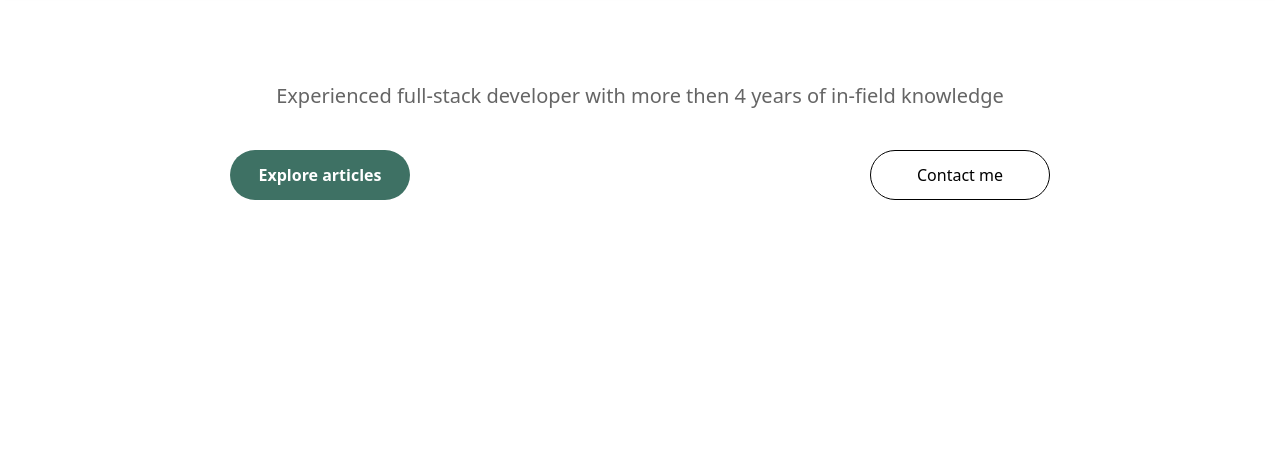
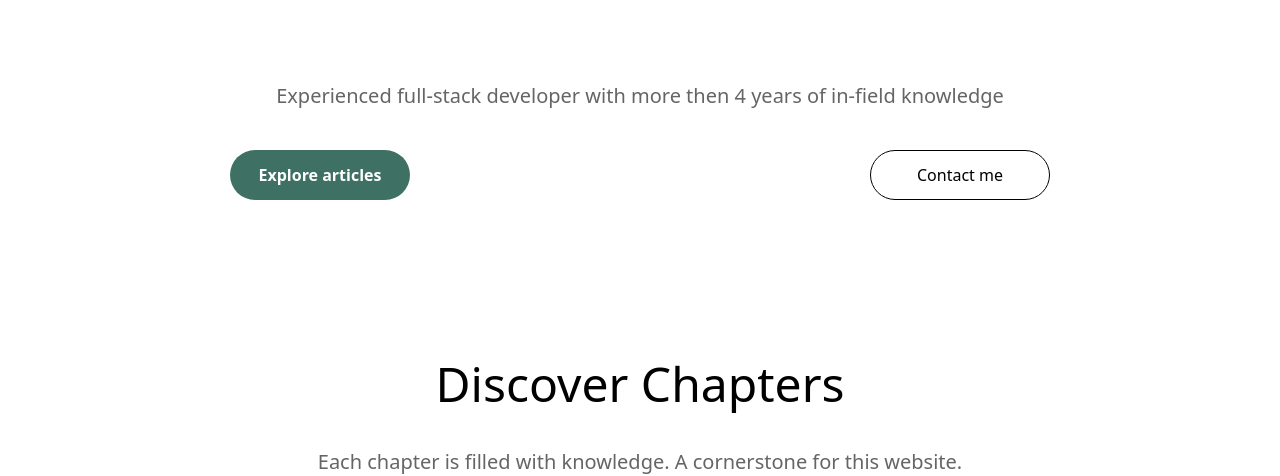
Before and after one commit to luc654/fdd_website, a website built with Vite: page index.html in a window 1280 px wide. Shown: the part 794-1270 px from the top of the page. Before the commit the page ends 994 px from the top, so only its background shows below. Built offline with nearby package versions, Linux system fonts and the light colour scheme.

Commit message:
Feat: Discover chapters Text

```diff
--- a/index.html
+++ b/index.html
@@ -48,6 +48,20 @@
     </div>
   </div>
 
+
+  <!-- Discover Chapters Text -->
+
+  <div class="mt-40  w-full flex justify-center flex-col">
+    <h2 class="text-5xl text-center">Discover Chapters</h2>
+      <p class="text_not_important text-center text-xl px-12 mt-10">
+      Each chapter is filled with knowledge.
+A cornerstone for this website.
+    </p>
+  </div>
+
+
+
+
 </body>
 
 </html>
```
